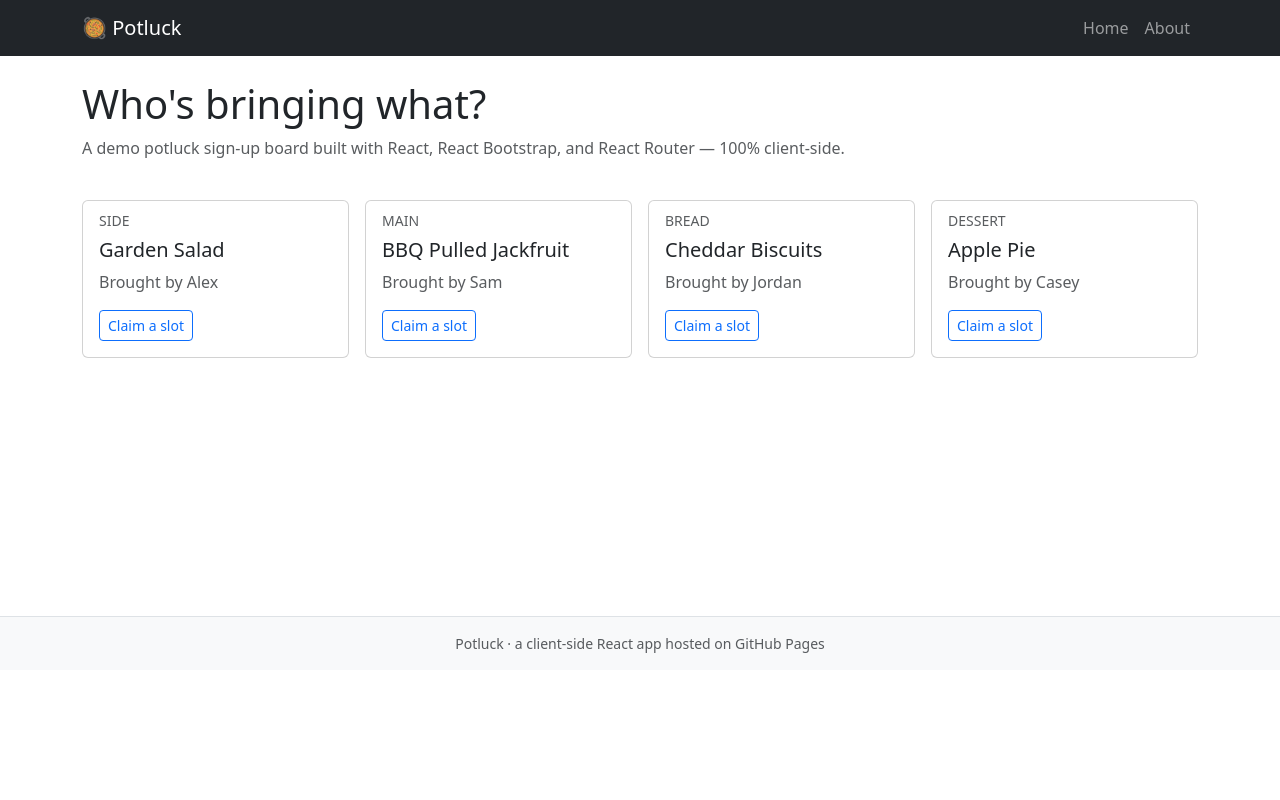
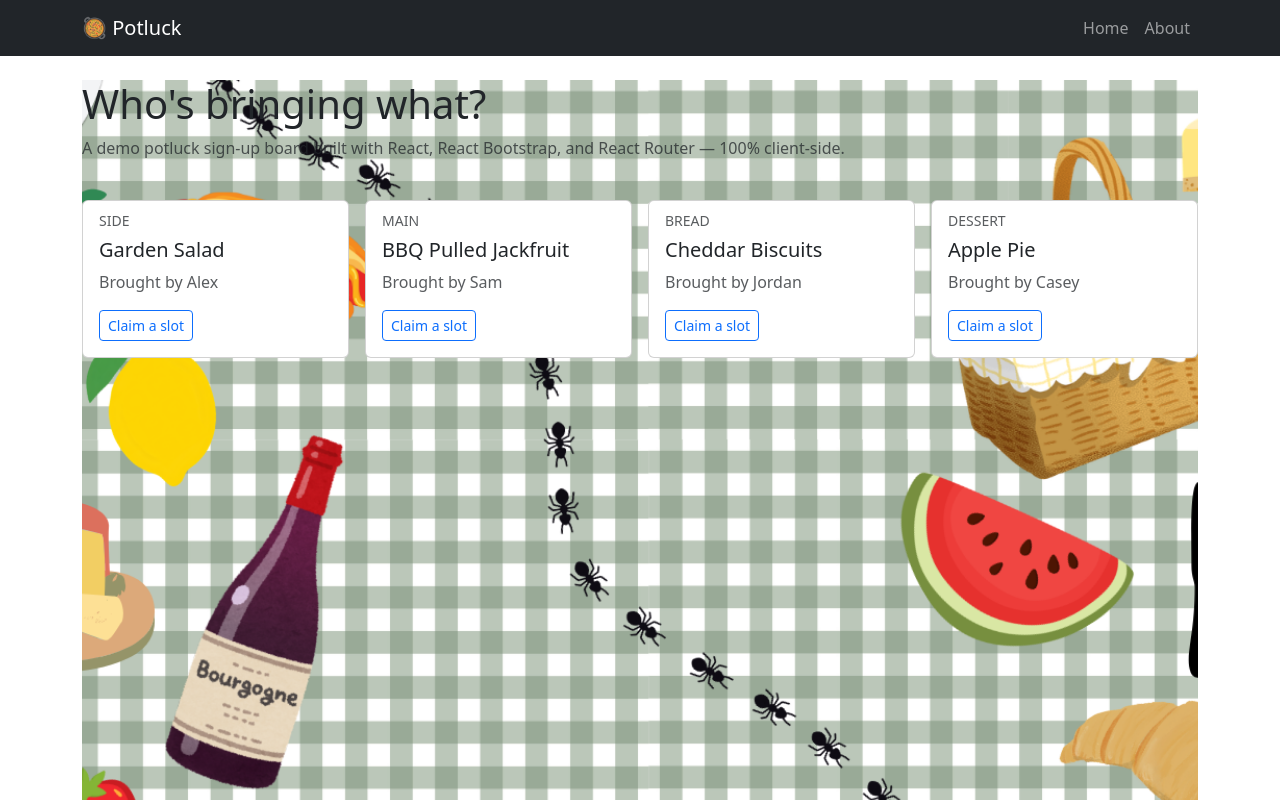
Before and after one commit to wyoskyrjen/potluck, a React (Vite) app: page / in a window 1280 px wide. Shown: the top 800 px of the page. Built offline with nearby package versions, Linux system fonts and the light colour scheme.

Commit message:
Adding an example background

```diff
--- a/src/components/content/Home.jsx
+++ b/src/components/content/Home.jsx
@@ -1,4 +1,5 @@
 import { Button, Card, Col, Row } from 'react-bootstrap'
+import hiThereBg from '../../../assets/Hi There.png'
 
 // Dummy potluck sign-up data. In a real client-side app this could come from
 // component state, localStorage, or a public read-only API — never a server we own.
@@ -11,7 +12,15 @@ const DISHES = [
 
 function Home() {
   return (
-    <>
+    <div
+      style={{
+        backgroundImage: `url(${hiThereBg})`,
+        backgroundSize: 'cover',
+        backgroundPosition: 'center',
+        backgroundRepeat: 'no-repeat',
+        minHeight: '100vh',
+      }}
+    >
       <Row className="mb-4">
         <Col>
           <h1>Who's bringing what?</h1>
@@ -40,7 +49,7 @@ function Home() {
           </Col>
         ))}
       </Row>
-    </>
+    </div>
   )
 }
 
```
Also changed, not shown: assets/Hi There.png (added).
